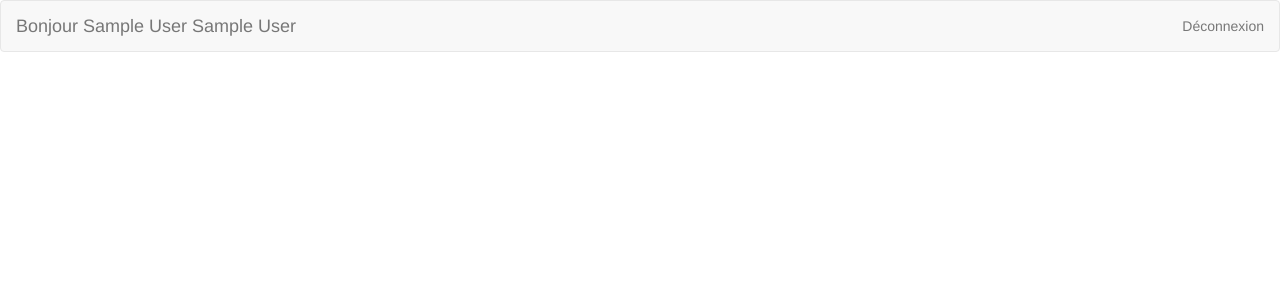
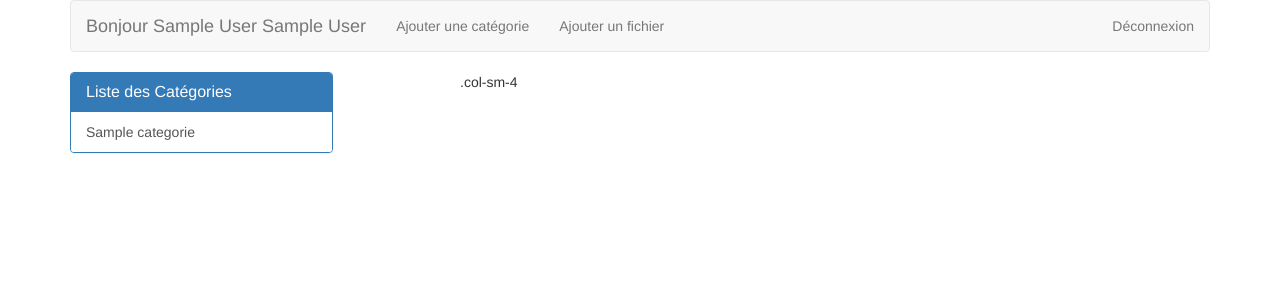
Before and after one commit to medkhelifi/tp-mini-ged, a PHP site: page / in a window 1280 px wide. Shown: the top 300 px of the page. Run offline with PHP 8.4, Linux system fonts and the light colour scheme; the visitor is signed in with stand-in values (Sample User, id 1); tables that the repository leaves empty or names only in its code hold one stand-in row (values such as "Sample post").

Commit message:
TP MINI GED

```diff
--- /dev/null
+++ b/db.php
@@ -0,0 +1,9 @@
+<?php
+try
+{
+    $bdd = new PDO('mysql:host=localhost;dbname=tp_miniged;charset=utf8', 'root', '');
+}
+catch (Exception $e)
+{
+    die('Erreur : ' . $e->getMessage());
+}
--- a/index.php
+++ b/index.php
@@ -1,5 +1,11 @@
 <?php
+/**
+ * tp mini GED
+ * created by: Mohamed KHELIFI <mohamedchrif.khelifi@gmail.com>
+ */
+
 session_start();
+include_once('db.php');
 
 ?>
 <!DOCTYPE html>
@@ -10,6 +16,7 @@ session_start();
     <title>TP MINI GED</title>
 </head>
 <body>
+<div class="container">
 <?php
     if(isset($_POST['email']) && isset($_POST['password'])){
         $post_email   = $_POST['email'];
@@ -37,14 +44,18 @@ session_start();
         <div class="bs-example">
             <nav role="navigation" class="navbar navbar-default">
                 <!-- Brand and toggle get grouped for better mobile display -->
-                <div class="navbar-header">
+                <div class="navbar-header ">
                     <button type="button" data-target="#navbarCollapse" data-toggle="collapse" class="navbar-toggle">
                         <span class="sr-only">Toggle navigation</span>
                         <span class="icon-bar"></span>
                         <span class="icon-bar"></span>
                         <span class="icon-bar"></span>
                     </button>
-                    <a href="#" class="navbar-brand">Bonjour <?php echo $_SESSION['first_name'].' '.$_SESSION['last_name'];?></a>
+                    <span class="navbar-brand">Bonjour <?php echo $_SESSION['first_name'].' '.$_SESSION['last_name'];?></span>
+                    <ul class="nav navbar-nav">
+                        <li><a href="?act=add_cat">Ajouter une catégorie</a></li>
+                        <li><a href="?act=add_file">Ajouter un fichier</a></li>
+                    </ul>
                 </div>
                 <!-- Collection of nav links and other content for toggling -->
                 <div id="navbarCollapse" class="collapse navbar-collapse">
@@ -53,6 +64,29 @@ session_start();
                     </ul>
                 </div>
             </nav>
+            <div class="row">
+                <div class="col-sm-3">
+                    <div class="panel panel-primary">
+                        <div class="panel-heading">
+                            <h3 class="panel-title">Liste des Catégories</h3>
+                        </div>
+                        <ul class="list-group">
+                            <?php
+                            $reponse = $bdd->query('SELECT * FROM tp_categorie');
+                            foreach($reponse as $item){
+                                $active = "";
+                                if(isset($_GET['cat_id']) && $_GET['cat_id']==$item['id']) $active = "active";
+                                echo '<a href="?act=list_file&cat_id='.$item['id'].'" class="list-group-item '.$active.'">'.$item['name'].'</a>';
+                            }
+
+                            ?>
+
+                        </ul>
+                    </div>
+                </div>
+                <div class="col-sm-1"></div>
+                <div class="col-sm-8">.col-sm-4</div>
+            </div>
         </div>
     <?php
     }else{
@@ -60,5 +94,6 @@ session_start();
     }
 
 ?>
+</div>
 </body>
 </html>
--- a/login.php
+++ b/login.php
@@ -1,4 +1,3 @@
-<div class="container">
     <div id="loginbox" style="margin-top:50px;" class="mainbox col-md-6 col-md-offset-3 col-sm-8 col-sm-offset-2">
         <div class="panel panel-info" >
             <div class="panel-heading">
@@ -32,4 +31,3 @@
             </div>
         </div>
     </div>
-</div>
```
